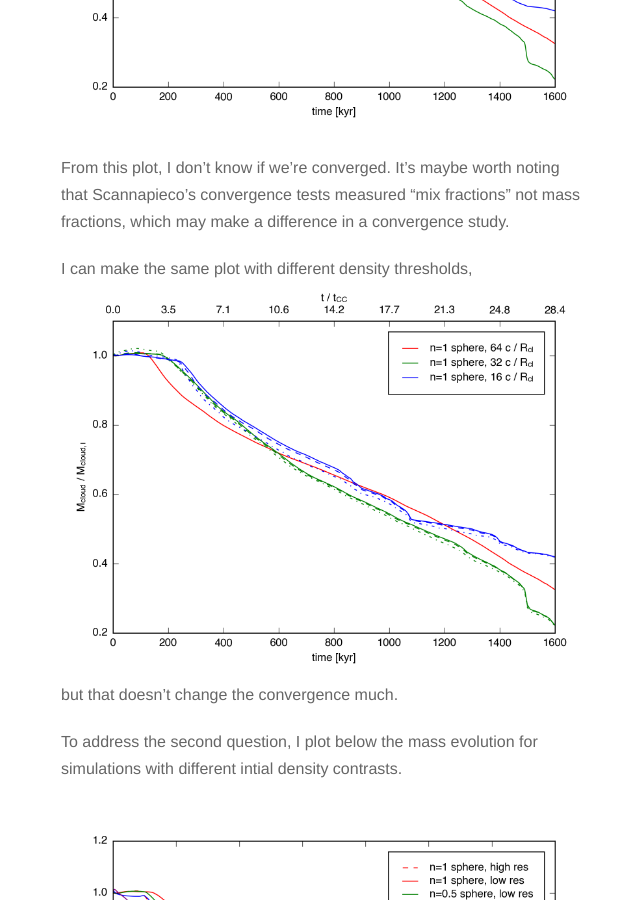
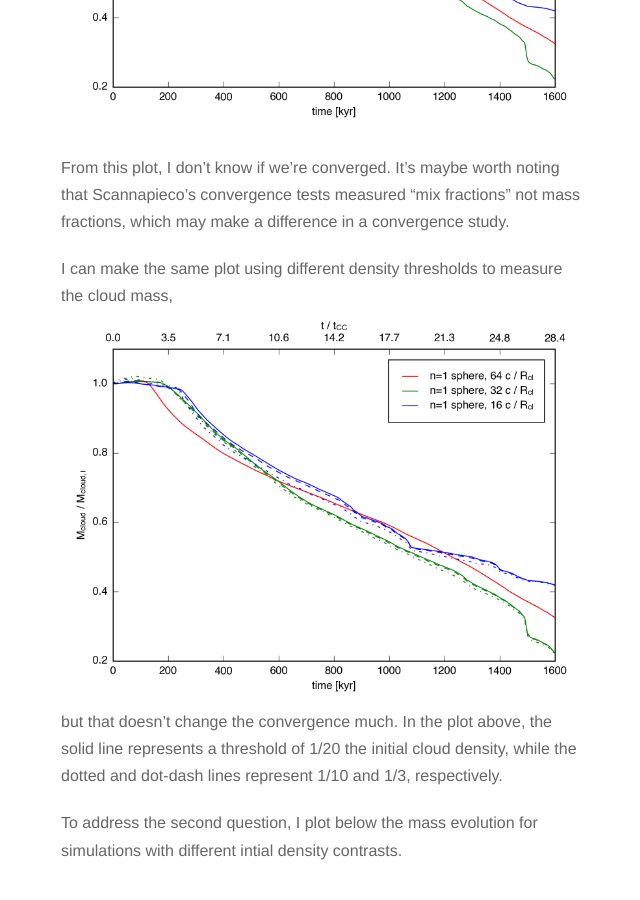
Before and after one commit to evaneschneider/site, a Jekyll site: the page built from _posts/2016-4-15-Mass_Evolution_2.markdown, in a window 1280 px wide and 900 px high, scrolled down 850 px. Shown: the whole window, without its empty margins (319-959 px from the left). Built offline with Jekyll 4.4.1, drawn with Linux system fonts in a browser that asks for light colours; nearby versions of some CDN libraries; formulas are drawn with MathJax 3.

```diff
--- a/_posts/2016-4-15-Mass_Evolution_2.markdown
+++ b/_posts/2016-4-15-Mass_Evolution_2.markdown
@@ -20,9 +20,11 @@
 convergence tests measured "mix fractions" not mass fractions, which may make a difference
 in a convergence study.
 
-I can make the same plot with different density thresholds,
+I can make the same plot using different density thresholds to measure the cloud mass,
 <img src="{{ site.url }}assets/images/041516_swn1_mass_thresholds.png">
-but that doesn't change the convergence much.
+but that doesn't change the convergence much. In the plot above, the solid line represents a
+threshold of 1/20 the initial cloud density, while the dotted and dot-dash lines represent
+1/10 and 1/3, respectively.
 
 To address the second question, I plot below the mass evolution for simulations with different
 intial density contrasts.
```
